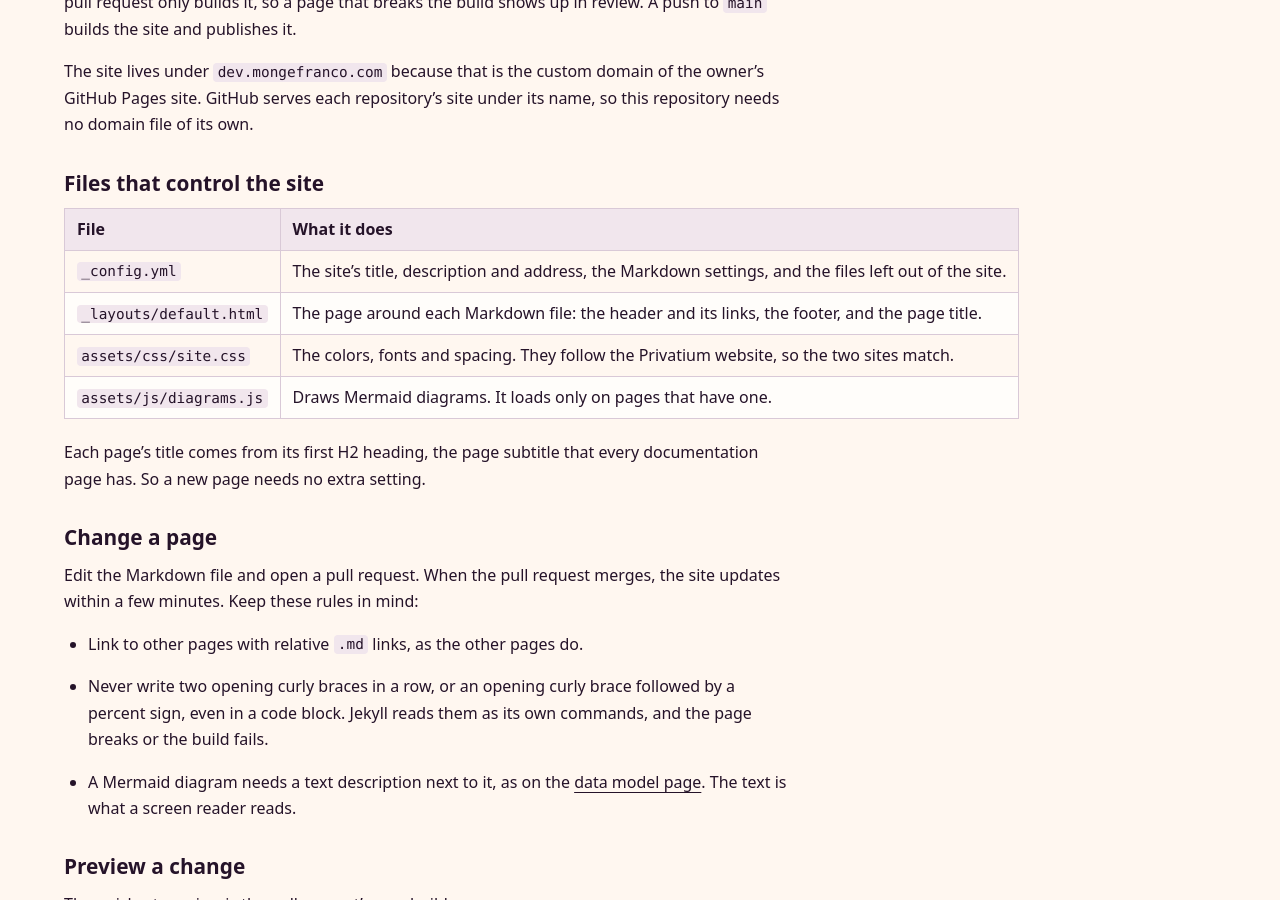
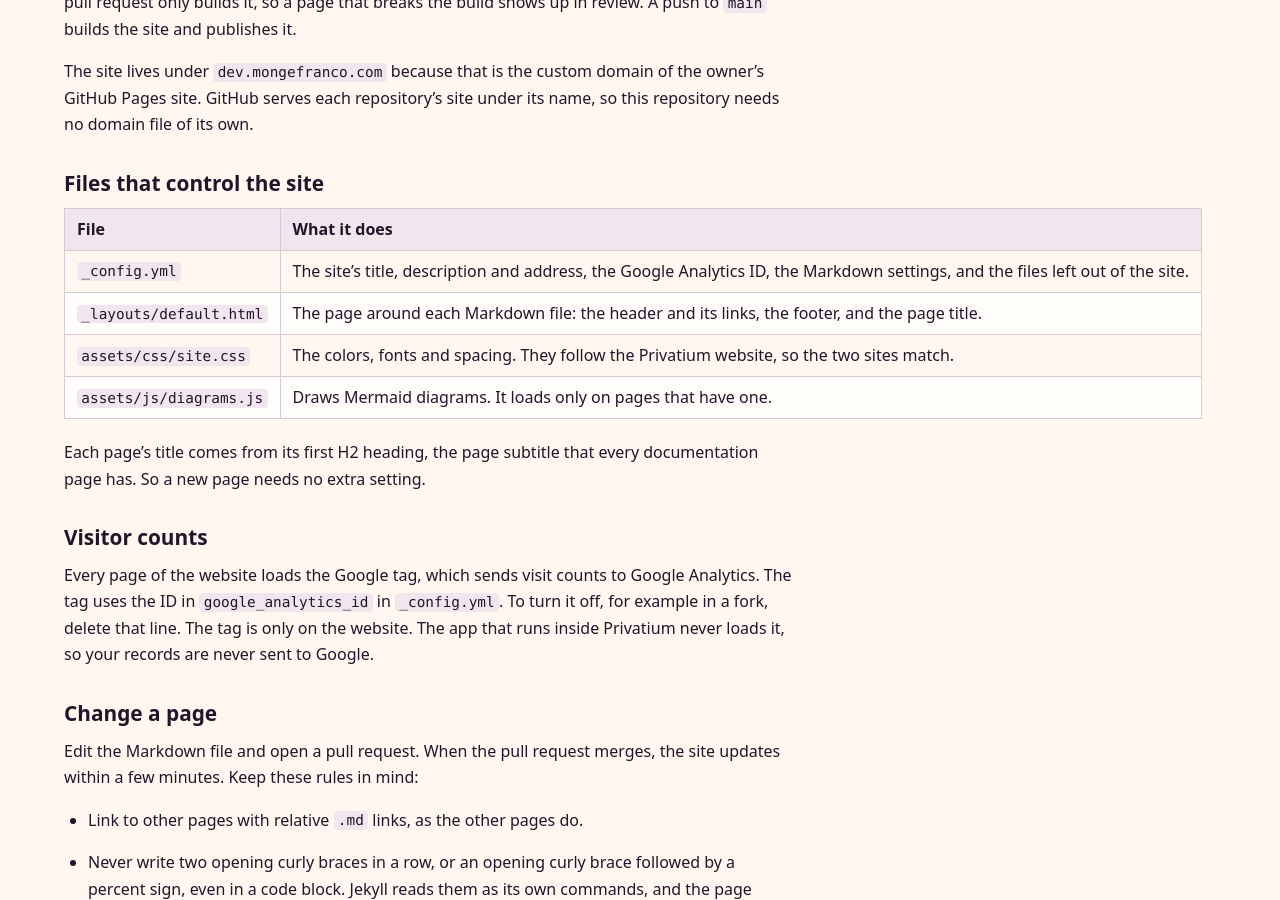
Before and after one commit to gabrielmongefranco/privatium-app-meds, a Jekyll site: the page built from docs/how-to/update-the-website.md, in a window 1280 px wide and 900 px high, scrolled down 779 px. Built offline with Jekyll 4.4.1, drawn with Linux system fonts in a browser that asks for light colours; our own code applies the rules of GitHub Pages for plain Markdown files.

Commit message:
Add Google Analytics to the documentation website
The website layout now loads the Google tag on every page, using the
measurement ID set in google_analytics_id in _config.yml. Deleting that
line turns the tag off. The app pages that Privatium serves do not use
this layout, so the app never loads the tag.

The website how-to page explains the visitor counts and how to turn
them off.

```diff
--- a/_config.yml
+++ b/_config.yml
@@ -2,7 +2,7 @@
 # _config.yml
 # Author(s): Gabriel Mongefranco
 # Created: 2026-10-05
-# Last Modified: 2026-10-05
+# Last Modified: 2026-10-06
 # Summary: Settings for the documentation website that .github/workflows/pages.yml builds with
 #          GitHub Pages' Jekyll. README.md becomes the home page and every Markdown file keeps
 #          its place, so the relative links between pages work on the site as they do on GitHub.
@@ -31,6 +31,9 @@
 url: https://dev.mongefranco.com
 baseurl: /privatium-app-meds
 lang: en
+# Google Analytics measurement ID for the website. The layout adds the Google tag only when
+# this is set, so a fork can remove the line to turn analytics off. The app itself never loads it.
+google_analytics_id: G-ZM0BWSCDB8
 
 markdown: kramdown
 kramdown:
--- a/_layouts/default.html
+++ b/_layouts/default.html
@@ -68,6 +68,22 @@
   <meta property="og:image:alt" content="The Refills page of Medication Tracker, with an invented family.">
   <meta name="twitter:card" content="summary_large_image">
   <link rel="stylesheet" href="{{ '/assets/css/site.css' | relative_url }}">
+{%- if site.google_analytics_id %}
+  {%- comment -%}
+    Google Analytics counts visits to this website only. The app pages that Privatium serves
+    do not use this layout, so no health record ever reaches Google.
+  {%- endcomment %}
+  {%- assign ga_id = site.google_analytics_id | url_encode %}
+  <!-- Google tag (gtag.js) -->
+  <script async src="https://www.googletagmanager.com/gtag/js?id={{ ga_id }}"></script>
+  <script>
+    window.dataLayer = window.dataLayer || [];
+    function gtag(){dataLayer.push(arguments);}
+    gtag('js', new Date());
+
+    gtag('config', {{ site.google_analytics_id | jsonify }});
+  </script>
+{%- endif %}
 </head>
 <body>
   <a class="skip-link" href="#main">Skip to content</a>
--- a/docs/how-to/update-the-website.md
+++ b/docs/how-to/update-the-website.md
@@ -50,13 +50,20 @@
 
 | File | What it does |
 |---|---|
-| `_config.yml` | The site's title, description and address, the Markdown settings, and the files left out of the site. |
+| `_config.yml` | The site's title, description and address, the Google Analytics ID, the Markdown settings, and the files left out of the site. |
 | `_layouts/default.html` | The page around each Markdown file: the header and its links, the footer, and the page title. |
 | `assets/css/site.css` | The colors, fonts and spacing. They follow the Privatium website, so the two sites match. |
 | `assets/js/diagrams.js` | Draws Mermaid diagrams. It loads only on pages that have one. |
 
 Each page's title comes from its first H2 heading, the page subtitle that every
 documentation page has. So a new page needs no extra setting.
+
+### Visitor counts
+
+Every page of the website loads the Google tag, which sends visit counts to Google
+Analytics. The tag uses the ID in `google_analytics_id` in `_config.yml`. To turn it off,
+for example in a fork, delete that line. The tag is only on the website. The app that runs
+inside Privatium never loads it, so your records are never sent to Google.
 
 ### Change a page
 
```
Also changed, not shown: other parts of _layouts/default.html (+1 -1 lines), other parts of docs/how-to/update-the-website.md (+1 -1 lines).
